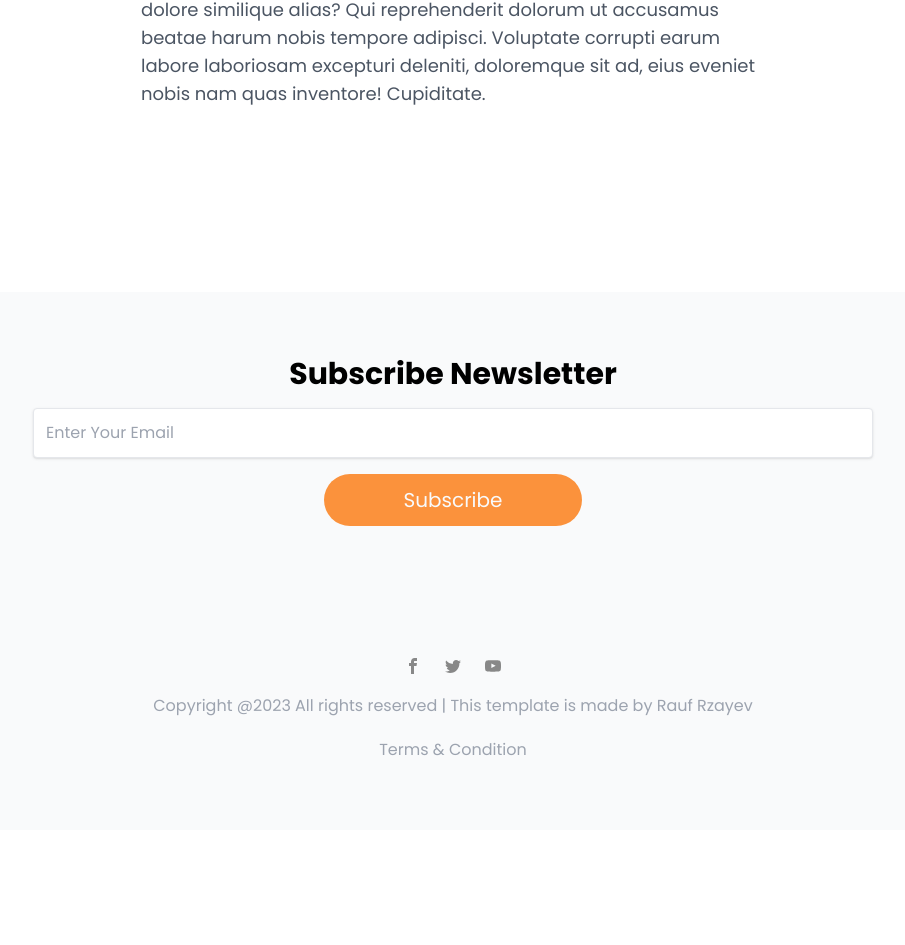
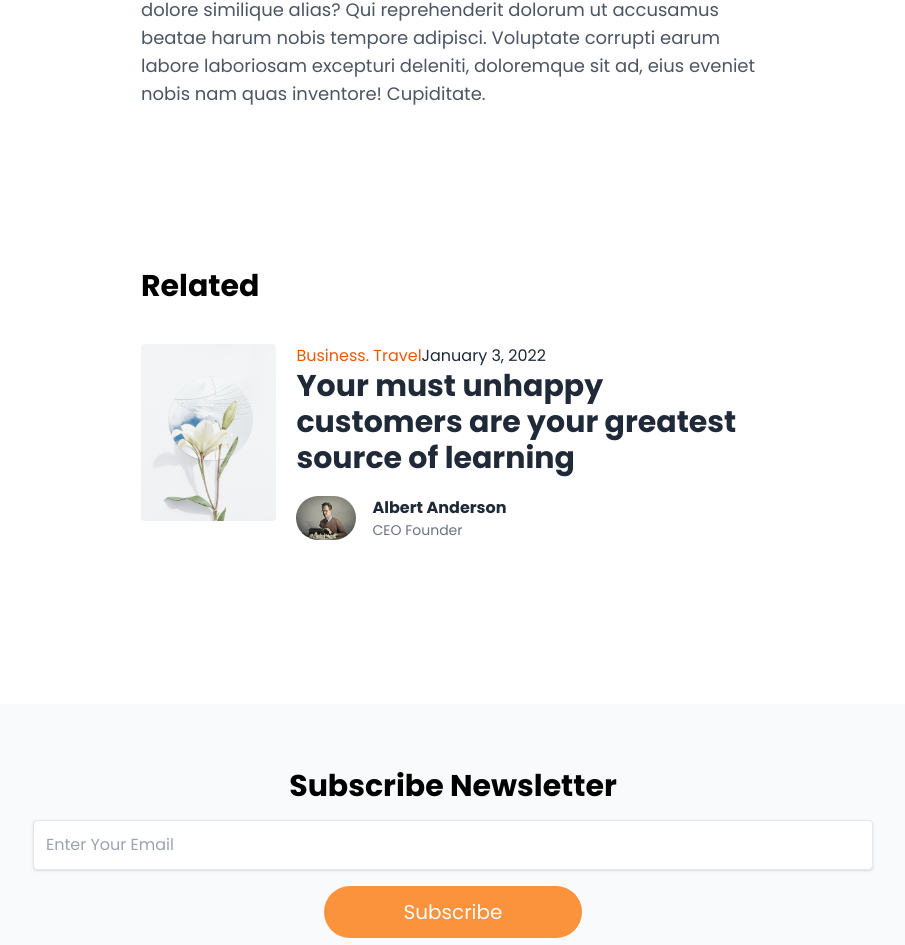
Before and after one commit to Rauf-pro/blogwithnextjs, a Next.js app: page /posts/page in a window 1280 px wide. Shown: the part 1911-2856 px from the top of the page, without its empty margins (187-1092 px from the left). Before the commit the page ends 2741 px from the top, so only its background shows below. Built offline with nearby package versions, Linux system fonts and the light colour scheme.

Commit message:
Added realetd post component for Blog page

```diff
--- /dev/null
+++ b/components/_child/related.js
@@ -0,0 +1,53 @@
+import Image from "next/image";
+import Link from "next/link";
+import Author from "./Author";
+
+export default function Related() {
+  return (
+    <section className="pt-20">
+      <h1 className="font-bold text-3xl py-10">Related</h1>
+
+      <div className="flex flex-col gap-10">
+        {Post()}
+      </div>
+    </section>
+  );
+}
+
+function Post() {
+  return (
+    <div className="flex gap-5">
+      <div className="image flex flex-col justify-start">
+        <Link href={"/"}>
+          <Image
+            src={"/images/img1.jpg"}
+            width={300}
+            height={200}
+
+            className="rounded"
+            alt=""
+          />
+        </Link>
+      </div>
+      <div className="info flex justify-center flex-col">
+        <div className="cat">
+          <Link href={"/"} className="text-orange-600 hover:text-orange-700">
+            Business. Travel
+          </Link>
+          <Link href={"/"} className="text-gray-800 hover:text-gray-600">
+            January 3, 2022
+          </Link>
+        </div>
+        <div className="title">
+          <Link
+            className="text-3xl font-bold text-gray-800 hover:text-gray-600"
+            href={"/"}
+          >
+            Your must unhappy customers are your greatest source of learning
+          </Link>
+        </div>
+        <Author />
+      </div>
+    </div>
+  );
+}
--- a/pages/posts/page.js
+++ b/pages/posts/page.js
@@ -1,6 +1,7 @@
 import Image from "next/image";
 import Author from "../../components/_child/Author";
 import Format from "../../layout/Format";
+import Related from "../../components/_child/related";
 export default function Page() {
   return (
     <Format>
@@ -51,6 +52,7 @@
             </p>
           </div>
         </div>
+        <Related/>
       </section>
     </Format>
   );
```
